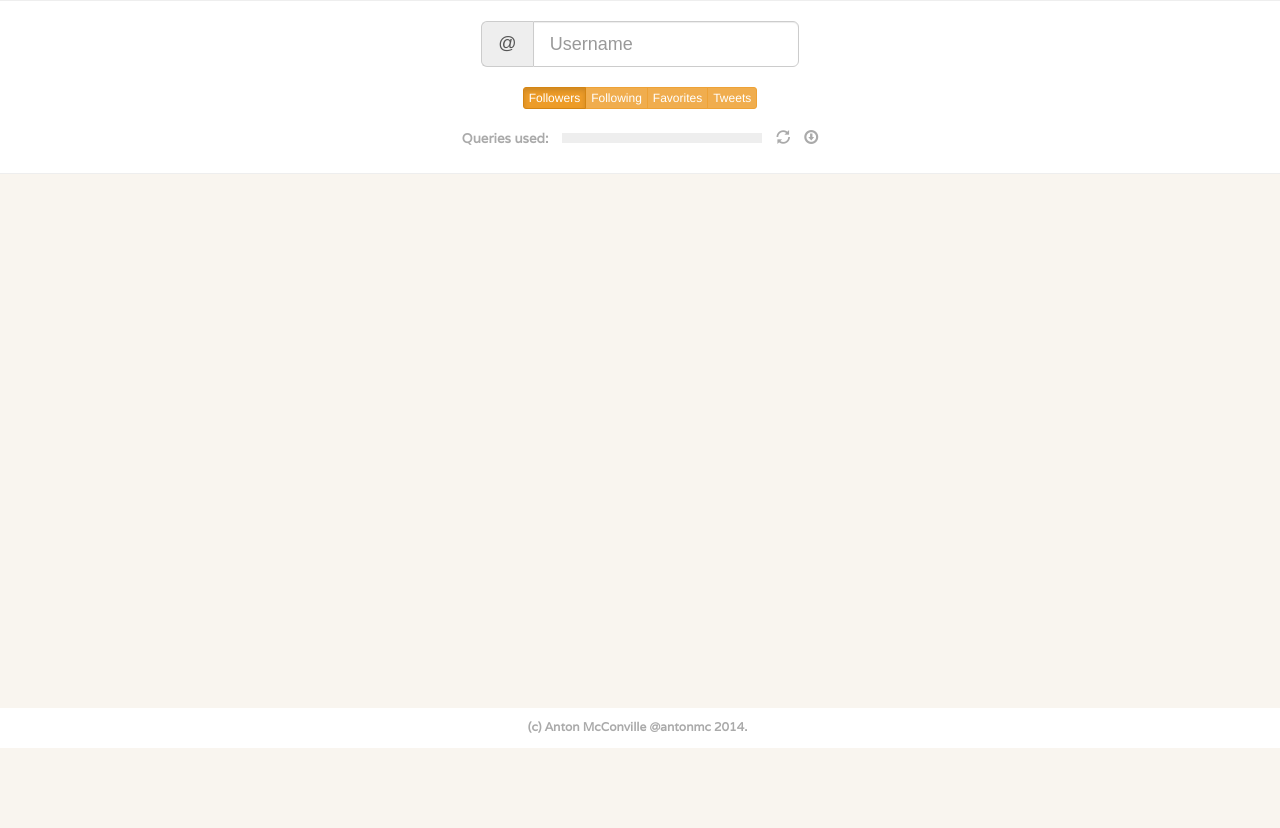
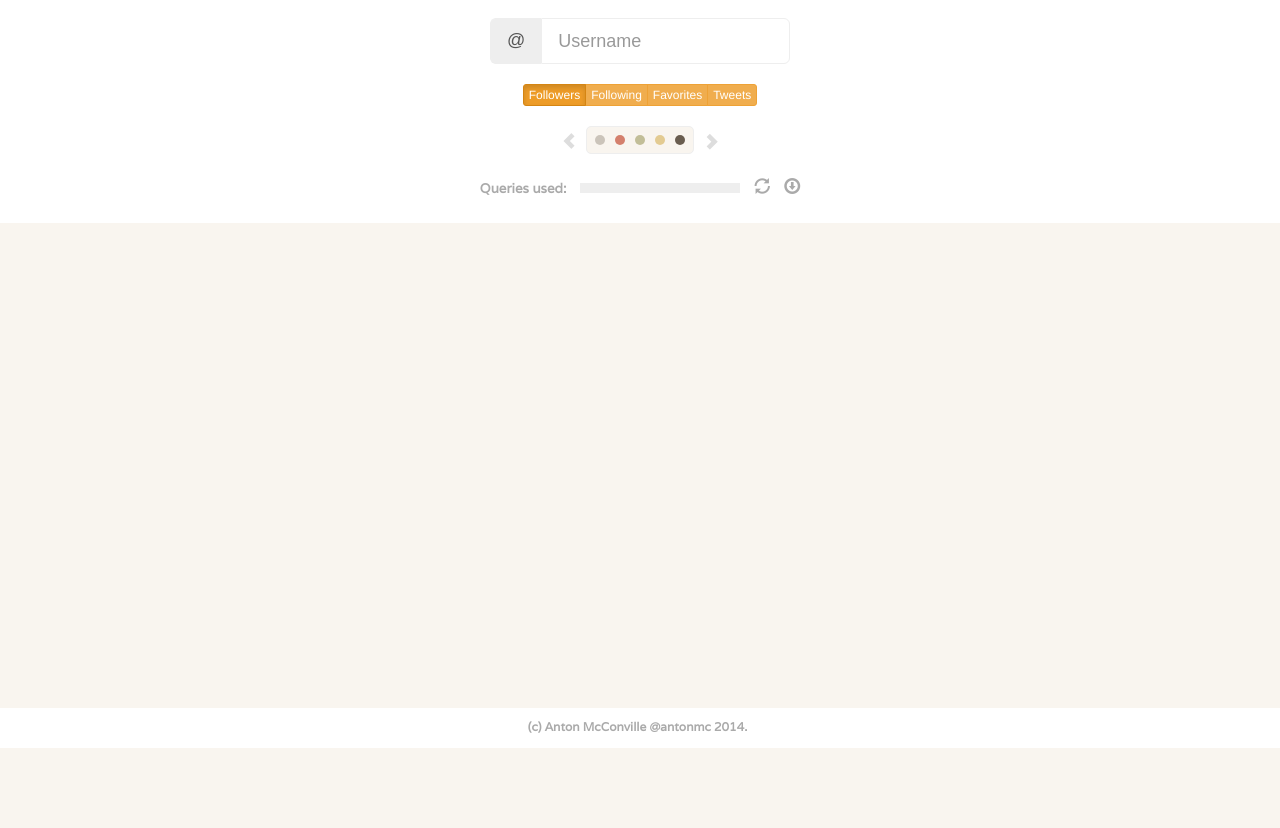
Before and after one commit to antonmc/profilewords, a website: page profilewords.html in a window 1280 px wide. Shown: the part 52-880 px from the top of the page. Before the commit the page ends 831 px from the top, so only its background shows below. Drawn offline with nearby package versions, Linux system fonts and the light colour scheme.

Commit message:
Adding colour selection

```diff
--- a/profilewords.html
+++ b/profilewords.html
@@ -58,7 +58,7 @@
             <span class="leadArea">
                 <div>
                     <form class="twitterIdEntry" action="javascript:renderWordle()" method="get">
-                        <div class="input-group input-group-lg" style="max-width: 360px;">
+                        <div class="input-group input-group-lg" style="max-width: 300px;">
                           <span class="input-group-addon">@</span>
                           <input id="twitterIDfield" type="text" class="form-control" placeholder="Username">
                         </div>
@@ -92,13 +92,20 @@
             </div>
 
         </div>
+        <div class="flex-item">
+            <div>
+                <span class="glyphicon glyphicon-chevron-left" onclick="downloadPNG();" style="font-size:12pt;padding-right:5px;top:-5px;color:#ddd;"></span>
+                <canvas id="themeArea" width="106" height="26" class="themeArea"></canvas>
+                <span class="glyphicon glyphicon-chevron-right" onclick="downloadPNG();" style="font-size:12pt;padding-left:5px;top:-5px;color:#ddd;"></span>
+            </div>
+        </div>
 
         <div class="flex-item">
             <div class="progressIndicator">
                 <label class="progressLabel">Queries used:</label>
-                <canvas id="canvas" width="200" height="10"></canvas>
-                <span title="redraw cloud" id="refresh" onclick="refresh();" class="glyphicon glyphicon-refresh" style="padding-left:10px;"></span>
-                <span class="glyphicon glyphicon-download" style="padding-left:10px;"></span>
+                <canvas id="canvas" width="160" height="10"></canvas>
+                <span title="redraw cloud" id="refresh" onclick="refresh();" class="glyphicon glyphicon-refresh" style="font-size:12pt;padding-left:10px;"></span>
+                <span class="glyphicon glyphicon-download" onclick="downloadPNG();" style="font-size:12pt;padding-left:10px;"></span>
             </div>
         </div>
 
--- a/src/profilewords.js
+++ b/src/profilewords.js
@@ -3,7 +3,7 @@
 /* Definitions and globals */
 
 var WARNING_REFRESH = 'Not so fast - nothing to refresh yet - submit a query first!';
-var WARNING_RATE_LIMIT = 'You have reached your rate limit for this 15 minute window';
+var WARNING_RATE_LIMIT = 'You have reached your rate limit. Try again in 15 minutes ...';
 var WARNING_INVALID_ID = 'There was no data for that twitter id. Is it an actual id? Please try another';
 
 var latestProfileData;
@@ -53,7 +53,12 @@ function renderWordle(){
                         parseProfileData( latestProfileData );
                         drawScrollbar( res.budget );
                     }else{
-                        showWarning( WARNING_INVALID_ID );
+
+                        if( res.budget === "0" ){
+                            showError( WARNING_RATE_LIMIT );
+                        }else{
+                            showWarning( WARNING_INVALID_ID );
+                        }
                         drawScrollbar( res.budget );
                     }
 
@@ -68,7 +73,7 @@ function renderWordle(){
 
             xhr.onerror = function (e) {
                 console.error(xhr.statusText);
-                showWarning( WARNING_INVALID_ID );
+                showError( WARNING_RATE_LIMIT );
             };
             xhr.send( parameters );
     }
@@ -119,6 +124,62 @@ function drawScrollbar( remaining ) {
 }
 
 drawScrollbar(15);
+
+function drawTheme(){
+    var c = document.getElementById("themeArea");
+    var ctx = c.getContext("2d");
+//    ctx.fillStyle = "#FF0000";
+//    ctx.fillRect(0,0,150,75);
+
+    var Earth = [ '#cbc4ba', '#d4806d', '#c2be98', '#e3cb92', '#695d4f' ];
+
+    ctx.strokeStyle = '#DDDDDD';
+
+    ctx.beginPath();
+    ctx.arc(13,13,5,0,2*Math.PI);
+    ctx.fillStyle = Earth[0];
+    ctx.fill();
+//    ctx.stroke();
+
+    ctx.beginPath();
+    ctx.arc(33,13,5,0,2*Math.PI);
+    ctx.fillStyle = Earth[1];
+    ctx.fill();
+//    ctx.stroke();
+
+    ctx.beginPath();
+    ctx.arc(53,13,5,0,2*Math.PI);
+    ctx.fillStyle = Earth[2];
+    ctx.fill();
+//    ctx.stroke();
+
+    ctx.beginPath();
+    ctx.arc(73,13,5,0,2*Math.PI);
+    ctx.fillStyle = Earth[3];
+    ctx.fill();
+//    ctx.stroke();
+
+    ctx.beginPath();
+    ctx.arc(93,13,5,0,2*Math.PI);
+    ctx.fillStyle = Earth[4];
+    ctx.fill();
+//    ctx.stroke();
+
+
+}
+
+drawTheme();
+
+
+function showError( warning ){
+    var warningText =   '<div class="alert alert-danger alert-dismissable">' +
+                            '<button type="button" class="close" data-dismiss="alert" aria-hidden="true">&times;</button>' +
+                            '<strong>Stop! </strong>' + warning + '</div>';
+
+    var warningArea = document.getElementById( 'warningArea' );
+
+    warningArea.innerHTML = warningText;
+}
 
 
 function showWarning( warning ){
@@ -203,7 +264,11 @@ function customFill(d){
     var Anton = [ '#C3DBCE', '#FF3300', '#170746', '#D7E7E7' ];
     var Adjustment = [ '#5C8C7E', '#47738c', '#8A9FB0', '#95AA99', '#2f4d57' ];
     var Lifeguard = [ '#b6c6c6 ', '#ec6c52', '#f2b26f', '#ABC5CB', '#93ADB6', '#7cb2c4' ];
+    var Flight = { background:'#FCFBF8', words:[ '#EACDAD', '#ABC2BD', '#DDA26E', '#9C8E77' ], font:'Varela' };
     var Drop = [ 'ed7157' ]
+
+
+
 
     fillColor =  randomColor( Earth );
 
@@ -267,12 +332,23 @@ function downloadPNG() {
     c.translate(word.x, word.y);
     c.rotate(word.rotate * Math.PI / 180);
     c.textAlign = "center";
-    c.fillStyle = fill(word.text.toLowerCase());
+    c.fillStyle = customFill(); // fill(word.text.toLowerCase());
     c.font = word.size + "px " + word.font;
     c.fillText(word.text, 0, 0);
     c.restore();
   });
-  d3.select(this).attr("href", canvas.toDataURL("image/png"));
+
+//  var dataUrl = canvas.toDataURL("image/png");
+
+//                document.getElementById("theimage").src = canvas.toDataURL();
+
+
+    var image = canvas.toDataURL("image/png").replace("image/png", "image/octet-stream");  // here is the most important part because if you dont replace you will get a DOM 18 exception.
+
+
+window.location.href=image; // it will save locally
+
+//  d3.select(this).attr("href", canvas.toDataURL("image/png"));
 }
 
 function downloadSVG() {
--- a/style/profilewords.css
+++ b/style/profilewords.css
@@ -212,7 +212,6 @@ footer {
     -webkit-align-items: center;
     -ms-flex-align: center;
     align-items: center;
-    border-top: 1px solid #eee;
 }
 
 .flex-footer {
@@ -313,8 +312,7 @@ footer {
     position: relative;
     min-height: 50px;
     margin-bottom: 0;
-    border: 1px solid transparent;
-    border-bottom: 1px solid #eee;
+    border:none;
 }
 
 .btn-default {
@@ -322,3 +320,51 @@ footer {
     background-color: #fff;
     border-color: #ddd;
 }
+
+.themeArea{
+    border:1px solid #EEEEEE;
+    border-radius:5px;
+    margin: 20px;
+    margin-left: 0;
+    margin-right: 0;
+    margin-bottom: 0;
+    background: #f9f5ef;
+}
+
+.input-group .form-control {
+    display: table-cell;
+    border-color: #eee;
+}
+
+.input-group-addon, .input-group-btn {
+    width: 1%;
+    white-space: nowrap;
+    vertical-align: middle;
+    border-color: #eee;
+}
+
+.form-control {
+    display: block;
+    width: 100%;
+    height: 34px;
+    padding: 6px 12px;
+    font-size: 14px;
+    line-height: 1.42857143;
+    color: #555;
+    background-color: #fff;
+    background-image: none;
+    border: 1px solid #ccc;
+    border-radius: 4px;
+    -webkit-box-shadow: none;
+    box-shadow: none;
+    -webkit-transition: none;
+    transition: none;
+}
+
+.navbar-default .navbar-brand {
+    color: #aaa;
+}
+
+.navbar-default .navbar-nav>li>a {
+    color: #aaa;
+}
```
Also changed, not shown: app.js (+1 -20 lines), style/style.css (+7 -0 lines).
